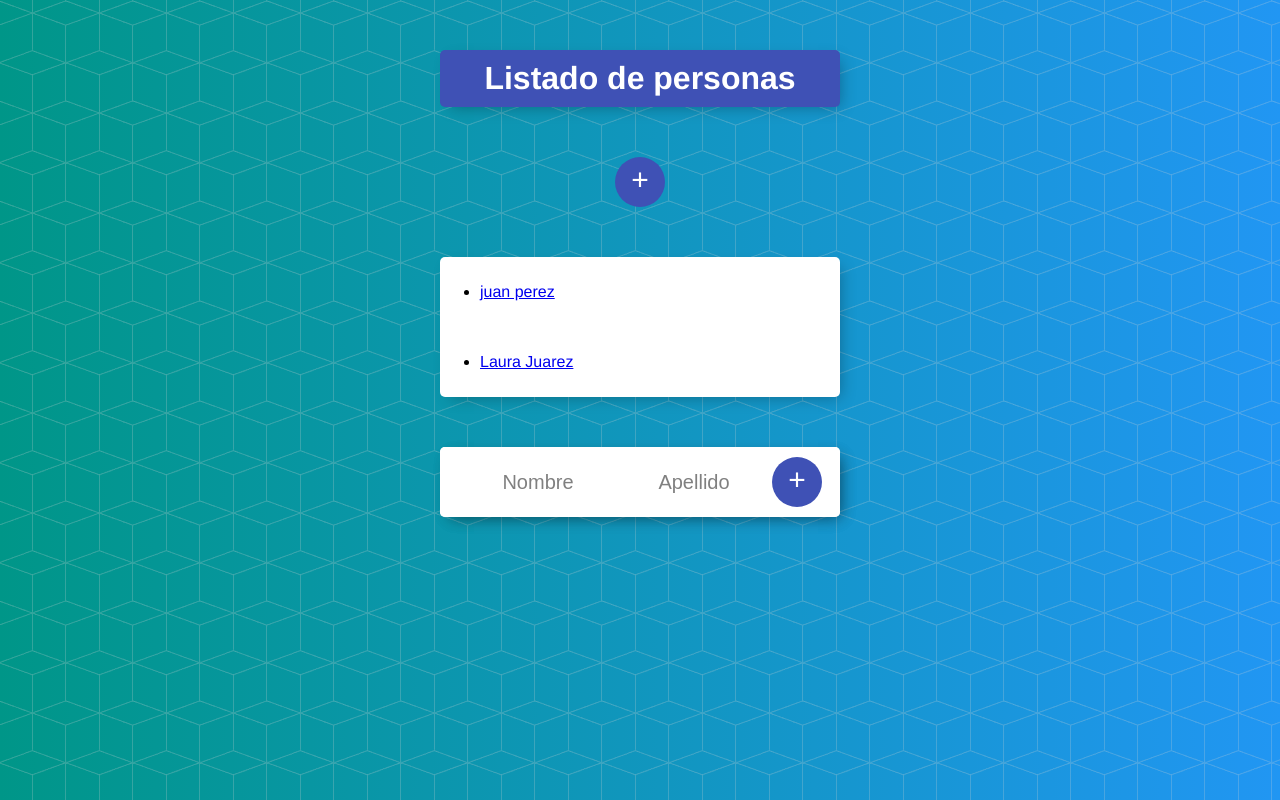
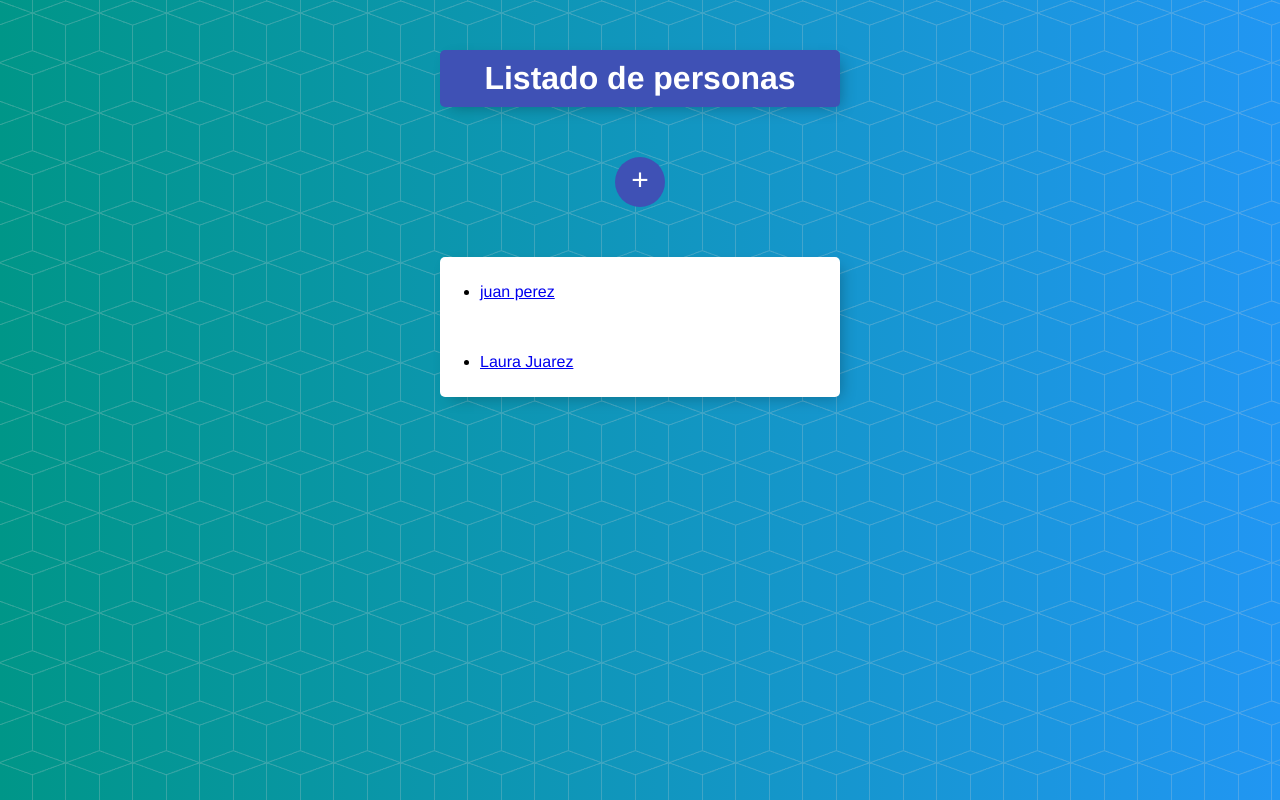
Before and after one commit to mycampo1/listado-personas, an Angular app: page / in a window 1280 px wide. Shown: the top 800 px of the page. Built offline with nearby package versions, Linux system fonts and the light colour scheme.

Commit message:
se aplico el concepto de  Children Routes (rutas hijas) donde en el componente de personas.component se cargue la informacion de las rutas hijas

```diff
--- a/src/app/personas/personas.component.html
+++ b/src/app/personas/personas.component.html
@@ -12,8 +12,4 @@
 
 </div>
 
-<div class="box">
-
-  <app-formulario> </app-formulario>
-
-</div>
+<router-outlet></router-outlet>
```
Also changed, not shown: src/app/app-routing.module.ts (+4 -3 lines).
